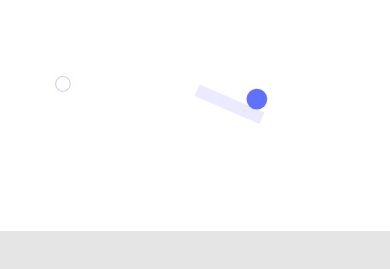
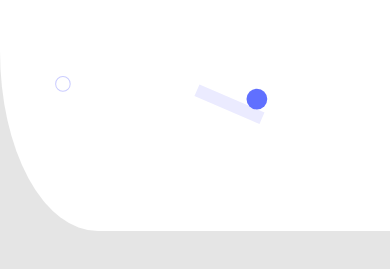
Before and after one commit to Phone-Khaing-Hein/Portfolio, a website: page index.html in a window 390 px wide. Shown: the part 559-828 px from the top of the page. Drawn offline with Linux system fonts and the light colour scheme.

Commit message:
Update style.css

```diff
--- a/style.css
+++ b/style.css
@@ -57,6 +57,7 @@ ul {
     justify-content: center;
     align-items: start;
     background-size: 100%;
+    border-radius: 0 0 0 25%;
   }
 
   .title {
```
